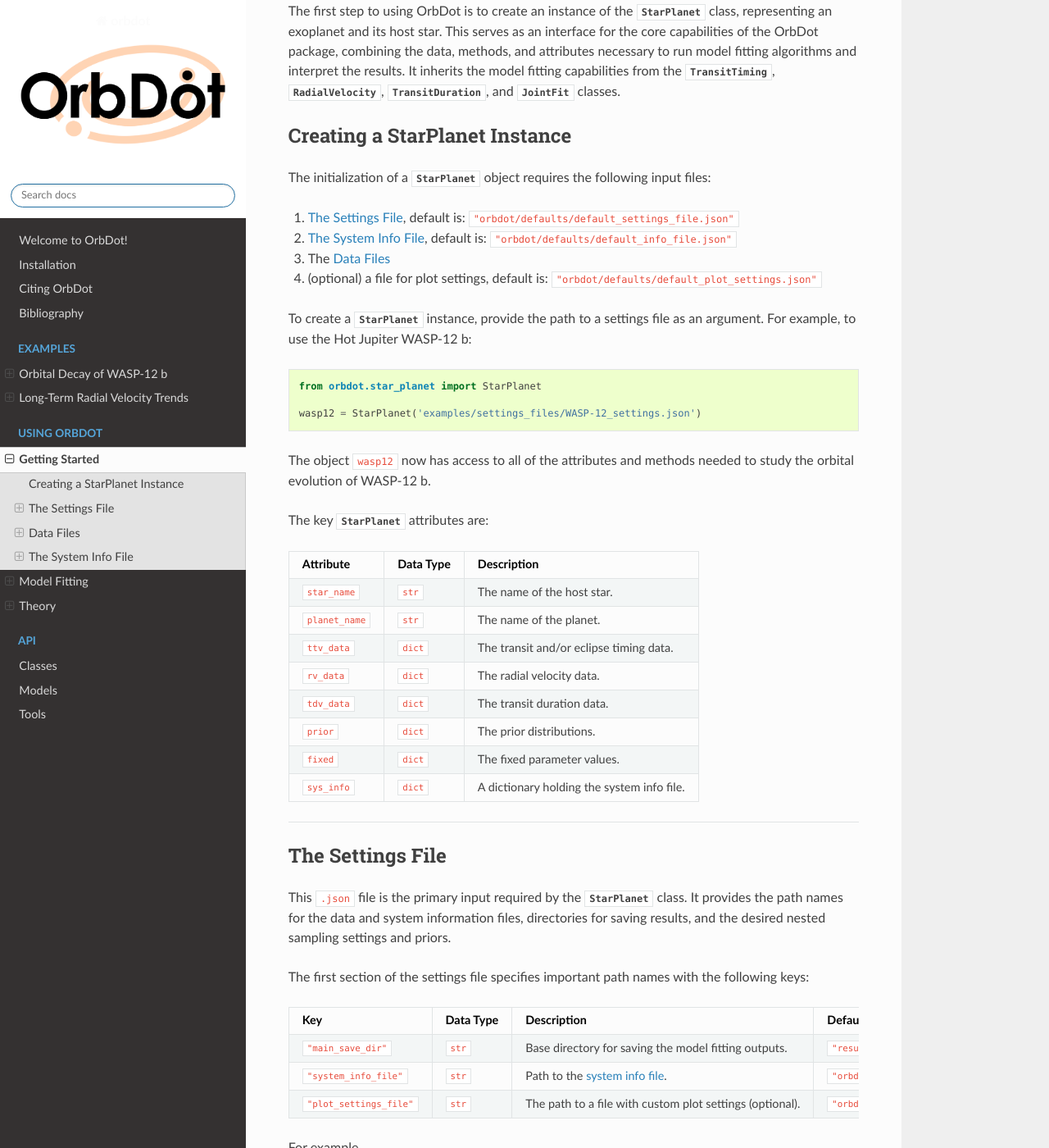
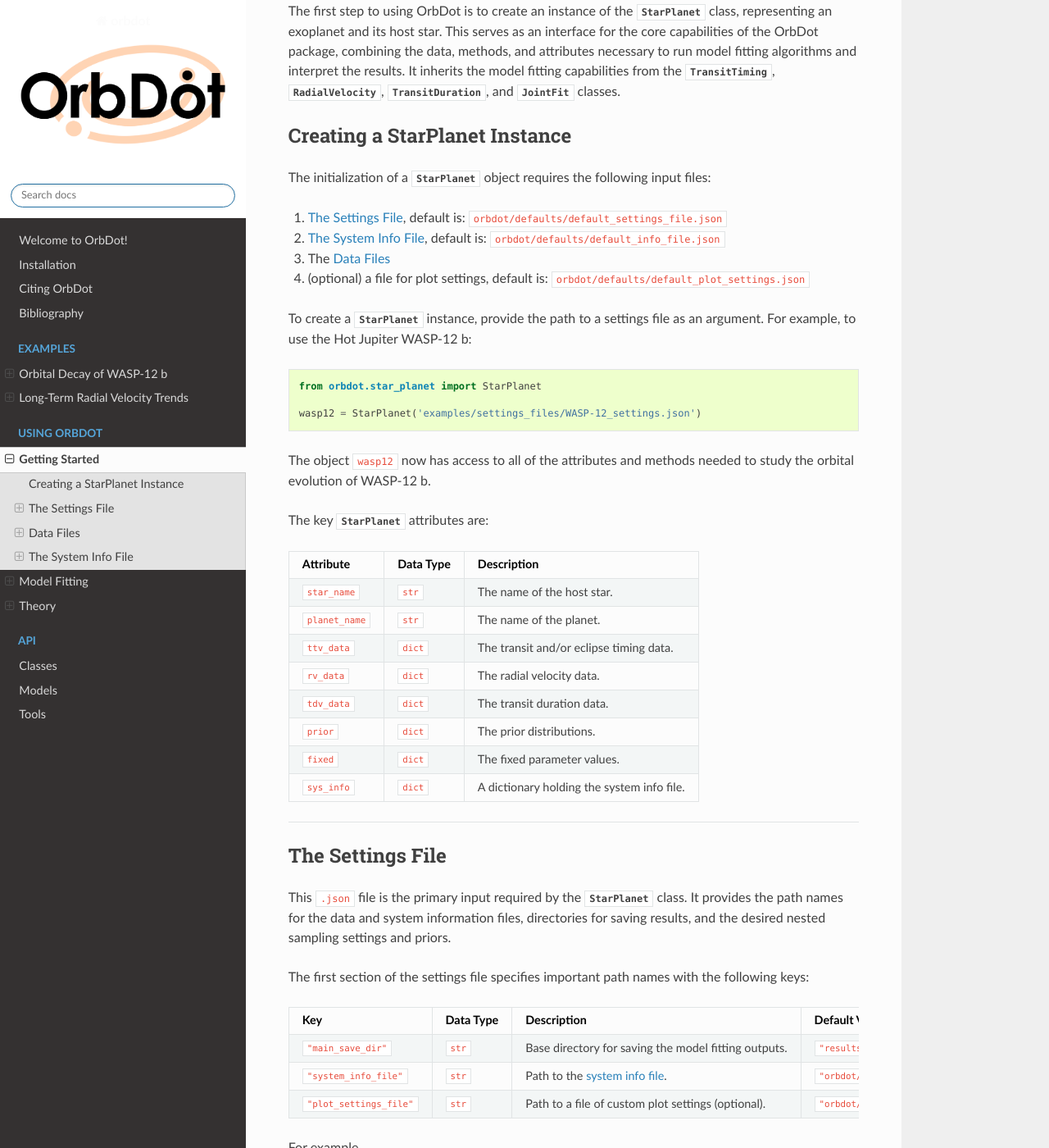
Before and after one commit to simonehagey/orbdot, a Sphinx documentation site: the page built from docs/source/getting_started.rst, in a window 1280 px wide and 1400 px high, scrolled down 205 px. Shown: the whole window at 82% size. Built offline with Sphinx 7.4.7 and the Read the Docs theme 2.0.0, drawn with Linux system fonts in a browser that asks for light colours.

Commit message:
Documentation edits

```diff
--- a/docs/source/getting_started.rst
+++ b/docs/source/getting_started.rst
@@ -8,10 +8,10 @@
 ------------------------------
 The initialization of a :class:`~orbdot.star_planet.StarPlanet` object requires the following input files:
 
-1. :ref:`settings-file`, default is: ``"orbdot/defaults/default_settings_file.json"``
-2. :ref:`info-file`, default is: ``"orbdot/defaults/default_info_file.json"``
+1. :ref:`settings-file`, default is: ``orbdot/defaults/default_settings_file.json``
+2. :ref:`info-file`, default is: ``orbdot/defaults/default_info_file.json``
 3. The :ref:`data-files`
-4. (optional) a file for plot settings, default is: ``"orbdot/defaults/default_plot_settings.json"``
+4. (optional) a file for plot settings, default is: ``orbdot/defaults/default_plot_settings.json``
 
 To create a :class:`~orbdot.star_planet.StarPlanet` instance, provide the path to a settings file as an argument. For example, to use the Hot Jupiter WASP-12 b:
 
@@ -83,12 +83,12 @@
      - ``"orbdot/defaults/default_info_file.json"``
    * - ``"plot_settings_file"``
      - ``str``
-     - The path to a file with custom plot settings (optional).
+     - Path to a file of custom plot settings (optional).
      - ``"orbdot/defaults/default_plot_settings.json"``
 
 For example,
 
-.. code-block:: json
+.. code-block:: JSON
 
     {
       "_comment1": "WASP-12 b Settings",
@@ -129,8 +129,9 @@
 
 For example,
 
-.. code-block:: json
+.. code-block:: JSON
 
+    ...
       "_comment3": "Model Fits",
 
            "TTV_fit": {
@@ -141,22 +142,26 @@
              "n_live_points": 1000,
              "evidence_tolerance": 0.01
            },
+    ...
 
 If you want to fit multiple data types simultaneously, the ``"joint_fit"`` dictionary specifies the appropriate settings. For example,
 
-.. code-block:: json
+.. code-block:: JSON
 
-        "joint_fit": {
-         "save_dir": "joint_fits/",
-         "sampler": "nestle",
-         "n_live_points": 1000,
-         "evidence_tolerance": 0.1
-        },
+    ...
+            "joint_fit": {
+             "save_dir": "joint_fits/",
+             "sampler": "nestle",
+             "n_live_points": 1000,
+             "evidence_tolerance": 0.1
+            },
+    ...
 
 Finally, the ``"priors"`` key corresponds to a dictionary with key-value pairs that define the prior distributions. For more information on the structure and options for priors, see the :ref:`priors` section. Each value is a list of three elements, the first being prior type (``"uniform"``, ``"gaussian"``, or ``"log"``), and the subsequent elements defining the distribution. For example,
 
-.. code-block:: json
+.. code-block:: JSON
 
+    ...
       "_comment4": "Priors",
 
            "prior": {
```
